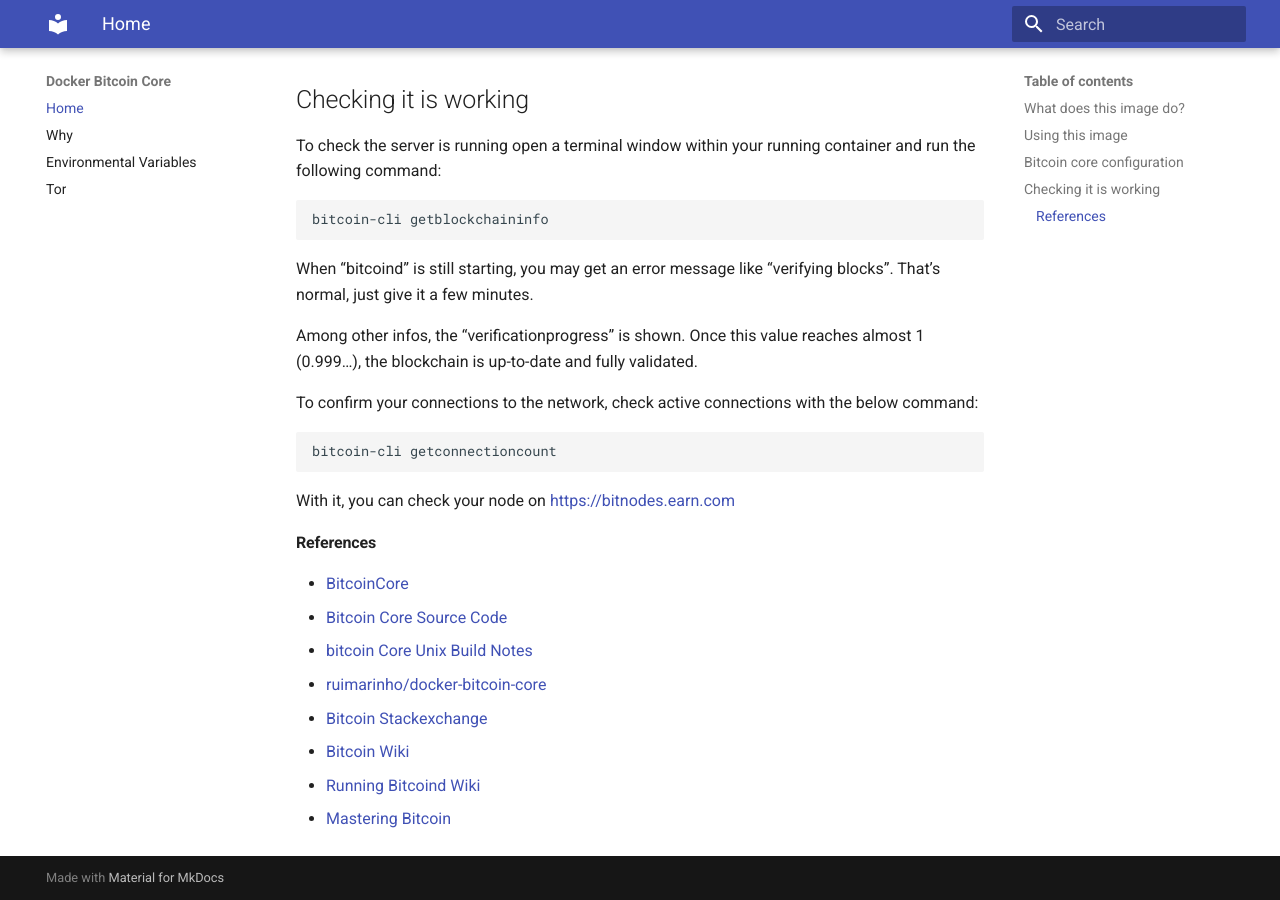
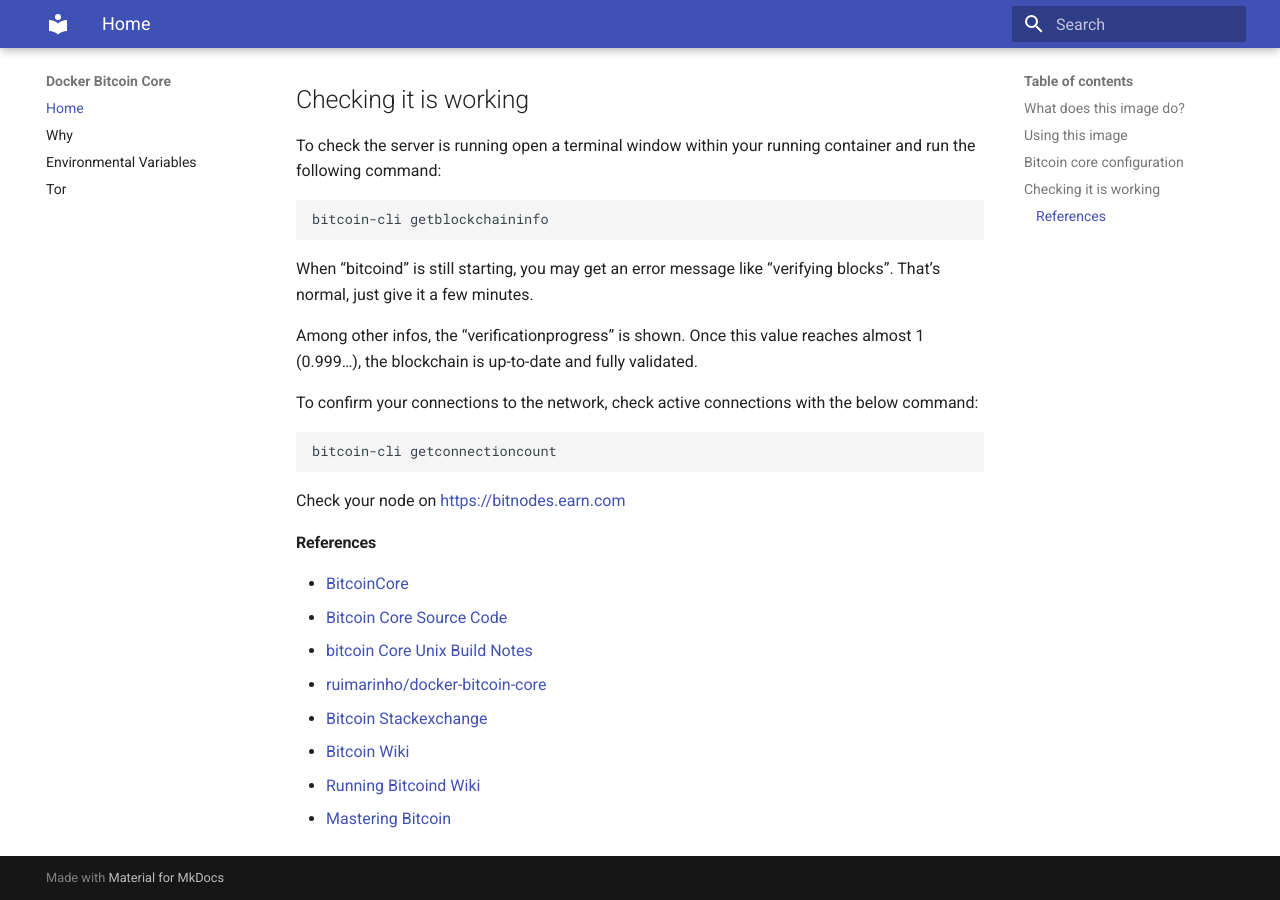
Before and after one commit to BarneyBuffet/docker-bitcoin-core, an MkDocs documentation site: the page built from docs/index.md, in a window 1280 px wide and 900 px high, scrolled down 1586 px. Built offline with MkDocs 1.6.1 and Material for MkDocs 9.7.7, drawn with Linux system fonts in a browser that asks for light colours.

Commit message:
Small edit of docs

````diff
--- a/docs/index.md
+++ b/docs/index.md
@@ -73,7 +73,7 @@
 bitcoin-cli getconnectioncount
 ```
 
-With it, you can check your node on [https://bitnodes.earn.com](https://bitnodes.earn.com)
+Check your node on [https://bitnodes.earn.com](https://bitnodes.earn.com)
 
 #### References
 
````
